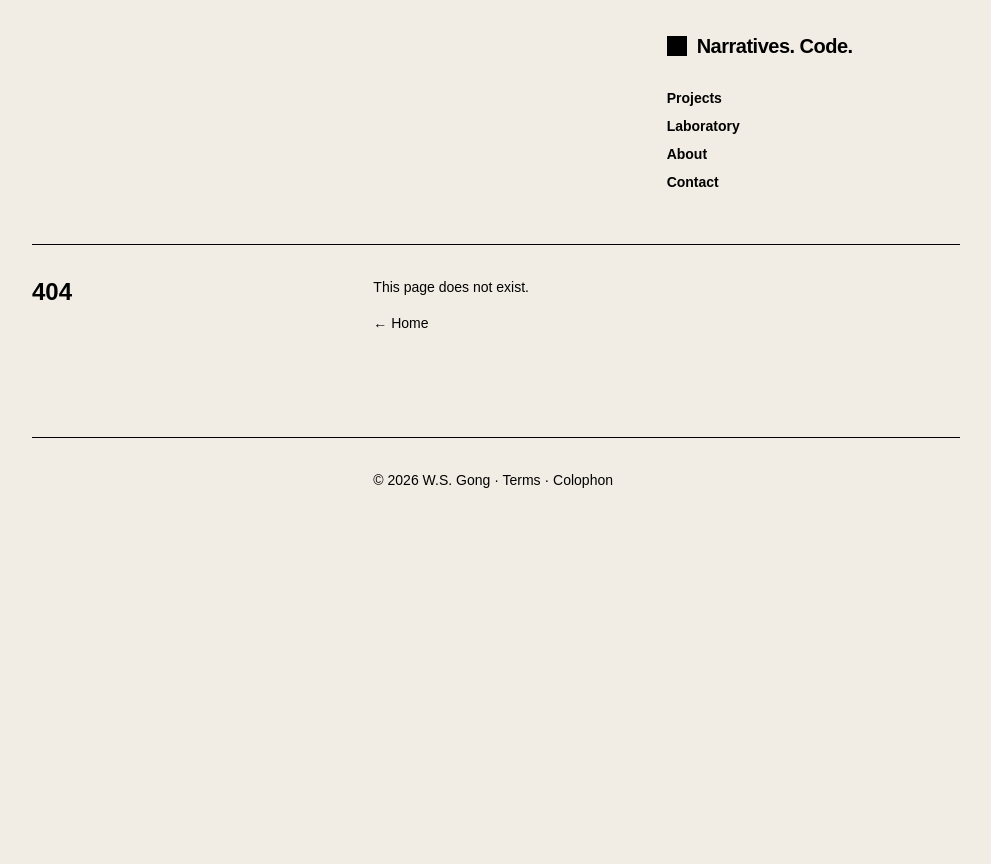
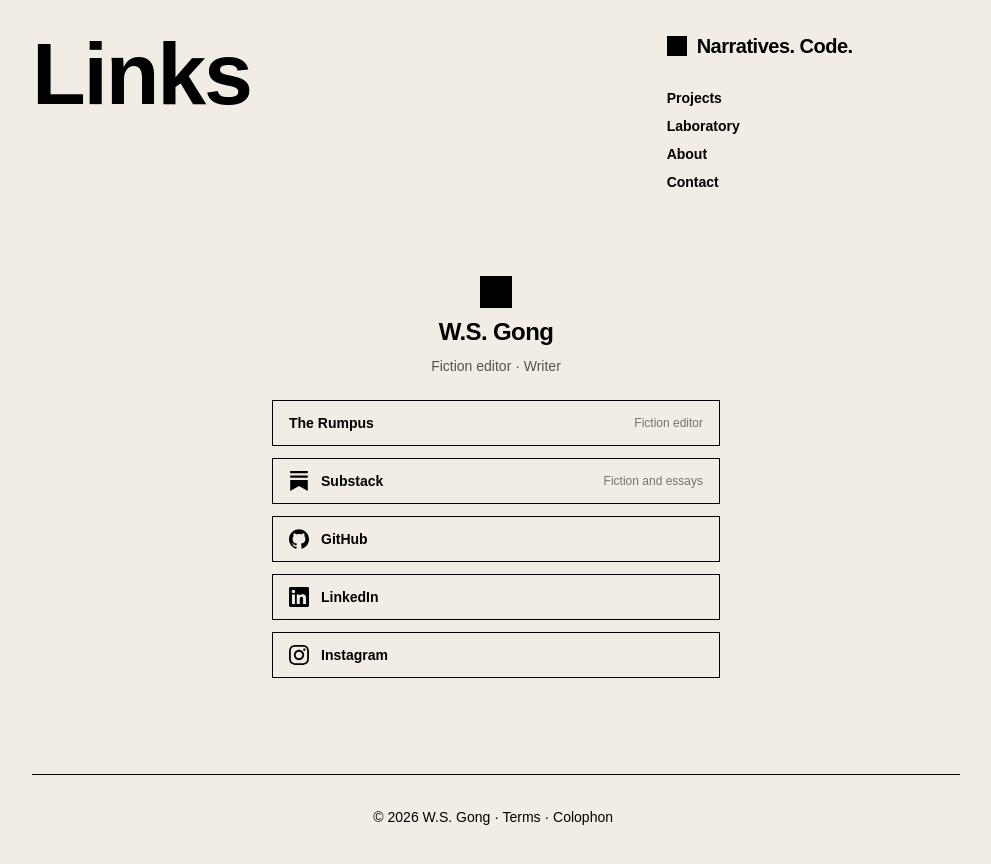
Before and after one commit to highschoolsmokers/ws-gong, a Next.js app: page /links in a window 1280 px wide. Before the commit this address had no page. Shown: the top 864 px of the page, without its empty margins (144-1135 px from the left). Before the commit the page ends 800 px from the top, so only its background shows below. Built offline with nearby package versions, Linux system fonts and the light colour scheme.

Commit message:
Add link-in-bio page, remove colophon link from about
- Create /links page with centered card layout for social profiles
- Remove colophon link from About page Links section
- Add /links to Nav titles mapping

Co-Authored-By: Claude Opus 4.6 (1M context) <noreply@anthropic.com>

```diff
--- a/app/(site)/Nav.tsx
+++ b/app/(site)/Nav.tsx
@@ -22,6 +22,7 @@ const titles: Record<string, React.ReactNode> = {
   "/laboratory": "Laboratory",
   "/about": "About",
   "/contact": "Contact",
+  "/links": "Links",
   "/colophon": "Colophon",
   "/terms": "Terms",
 };
--- a/app/(site)/about/page.tsx
+++ b/app/(site)/about/page.tsx
@@ -147,7 +147,6 @@ export default function About() {
 
       <section className="grid grid-cols-1 md:grid-cols-[1fr_2fr] gap-6 md:gap-12 border-t border-black pt-8 pb-10">
         <h2 className="text-xl md:text-2xl font-black leading-tight">Links</h2>
-        <div className="space-y-4">
         <ul className="flex gap-5 items-start">
           {socials.map((s) => (
             <li key={s.label}>
@@ -163,13 +162,6 @@ export default function About() {
             </li>
           ))}
         </ul>
-          <a
-            href="/colophon"
-            className="inline-block text-sm hover:opacity-70 transition-opacity"
-          >
-            Colophon →
-          </a>
-        </div>
       </section>
     </div>
   );
--- /dev/null
+++ b/app/(site)/links/page.tsx
@@ -0,0 +1,82 @@
+import type { Metadata } from "next";
+import {
+  SubstackIcon,
+  InstagramIcon,
+  GitHubIcon,
+  LinkedInIcon,
+} from "../about/SocialIcons";
+
+export const metadata: Metadata = {
+  title: "Links",
+  description: "W.S. Gong — links and profiles.",
+  openGraph: {
+    title: "Links — W.S. Gong",
+    description: "W.S. Gong — links and profiles.",
+  },
+};
+
+const links = [
+  {
+    label: "The Rumpus",
+    description: "Fiction editor",
+    url: "https://therumpus.net",
+  },
+  {
+    label: "Substack",
+    description: "Fiction and essays",
+    url: "https://highschoolsmokers.substack.com",
+    icon: <SubstackIcon />,
+  },
+  {
+    label: "GitHub",
+    url: "https://github.com/highschoolsmokers",
+    icon: <GitHubIcon />,
+  },
+  {
+    label: "LinkedIn",
+    url: "https://www.linkedin.com/in/billy-gong",
+    icon: <LinkedInIcon />,
+  },
+  {
+    label: "Instagram",
+    url: "https://www.instagram.com/born.deleuze",
+    icon: <InstagramIcon />,
+  },
+];
+
+export default function Links() {
+  return (
+    <div className="max-w-md mx-auto py-8 space-y-6">
+      <div className="text-center space-y-2">
+        <div className="w-8 h-8 bg-black mx-auto" />
+        <h2 className="text-2xl font-black tracking-tight">W.S. Gong</h2>
+        <p className="text-sm text-neutral-600 dark:text-neutral-400">
+          Fiction editor · Writer
+        </p>
+      </div>
+
+      <ul className="space-y-3">
+        {links.map((link) => (
+          <li key={link.label}>
+            <a
+              href={link.url}
+              target="_blank"
+              rel="noopener noreferrer"
+              className="flex items-center gap-3 border border-black px-4 py-3 text-sm font-semibold hover:opacity-70 transition-opacity"
+            >
+              {link.icon && (
+                <span className="w-5 h-5 flex-shrink-0">{link.icon}</span>
+              )}
+              <span className="flex-1">{link.label}</span>
+              {link.description && (
+                <span className="text-xs font-normal text-neutral-500">
+                  {link.description}
+                </span>
+              )}
+            </a>
+          </li>
+        ))}
+      </ul>
+    </div>
+  );
+}
```
Lines whose indentation alone changed are shown as unchanged.
